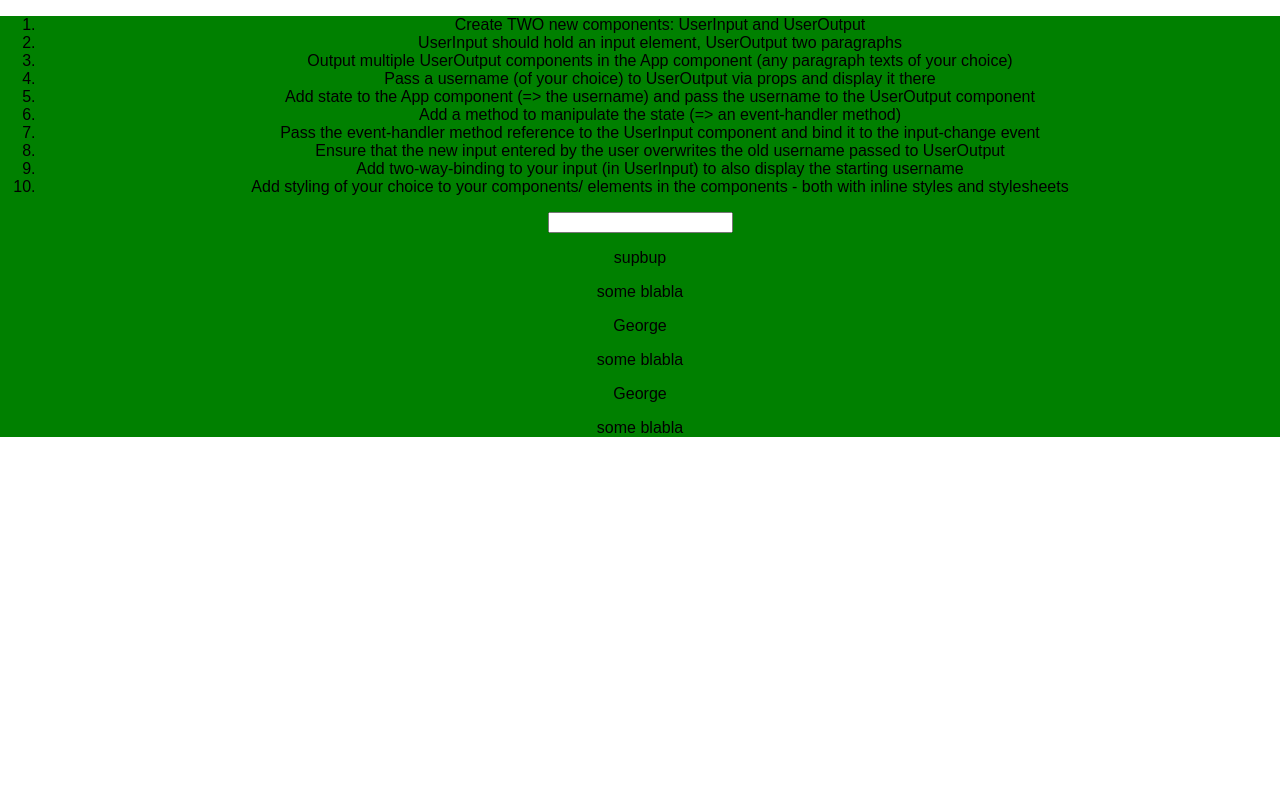
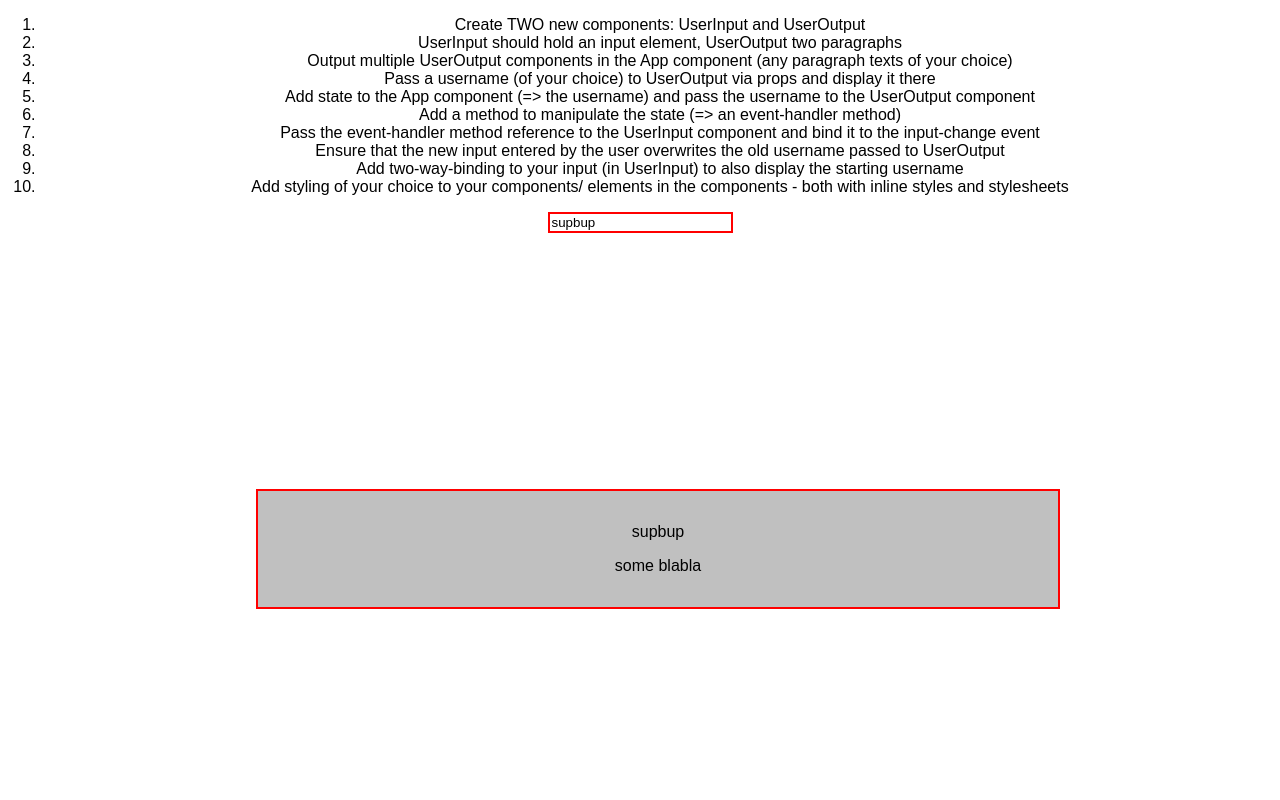
Before and after one commit to George1Meshveliani/weight-control-app, a React (Create React App) app: page / in a window 1280 px wide. Shown: the top 800 px of the page. Built offline with nearby package versions, Linux system fonts and the light colour scheme.

Commit message:
Input and Output base styles

```diff
--- a/src/App.css
+++ b/src/App.css
@@ -1,4 +1,4 @@
 .App {
   text-align: center;
-  background-color: green;
+
 }
--- a/src/App.js
+++ b/src/App.js
@@ -10,7 +10,8 @@ class App extends Component {
     }
 
     usernameChangedHandler = (event) => {
-        this.setState({username: event.target.value})
+        this.setState({username: event.target.value}
+         )
     }
 
 
@@ -29,7 +30,8 @@ class App extends Component {
           <li>Add two-way-binding to your input (in UserInput) to also display the starting username</li>
           <li>Add styling of your choice to your components/ elements in the components - both with inline styles and stylesheets</li>
         </ol>
-        <UserInput changed={this.usernameChangedHandler}/>
+        <UserInput changed={this.usernameChangedHandler}
+        currentName={this.state.username}/>
         <UserOutput userName={this.state.username} />
         <UserOutput userName="George" />
         <UserOutput userName="George" />
--- a/src/UserInput/UserInput.js
+++ b/src/UserInput/UserInput.js
@@ -1,7 +1,13 @@
 import React from 'react';
 
+const inputStyle = {
+    border: '2px solid red'
+};
 const userInput = (props) => {
-    return <input type="text" onChange={props.changed}/>
+    return <input type="text"
+    style={inputStyle}
+    onChange={props.changed}
+    value={props.currentName}/>
 }
 
 export default userInput;
--- /dev/null
+++ b/src/UserOutput/UserOutput.css
@@ -0,0 +1,8 @@
+.UserOutput {
+    width: 60%;
+    padding: 16px;
+    margin: 16pc;
+    border: 2px solid red;
+    text-align: center;
+    background-color: silver;
+}
--- a/src/UserOutput/UserOutput.js
+++ b/src/UserOutput/UserOutput.js
@@ -1,8 +1,8 @@
 import React from 'react';
-
+import './UserOutput.css';
 const userOutput = (props) => {
     return (
-        <div>
+        <div className="UserOutput">
             <p>
                 {props.userName}
             </p>
```
